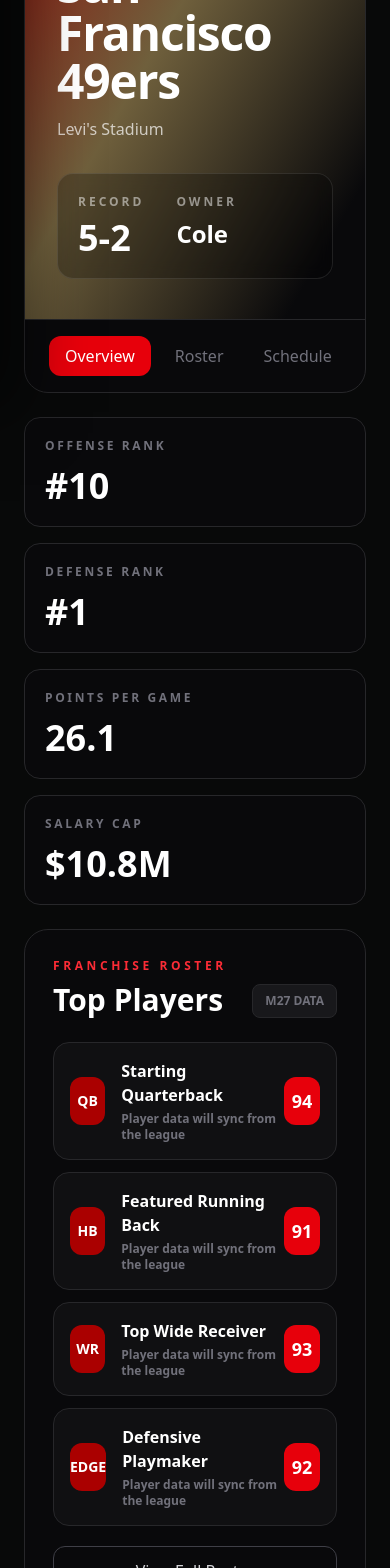
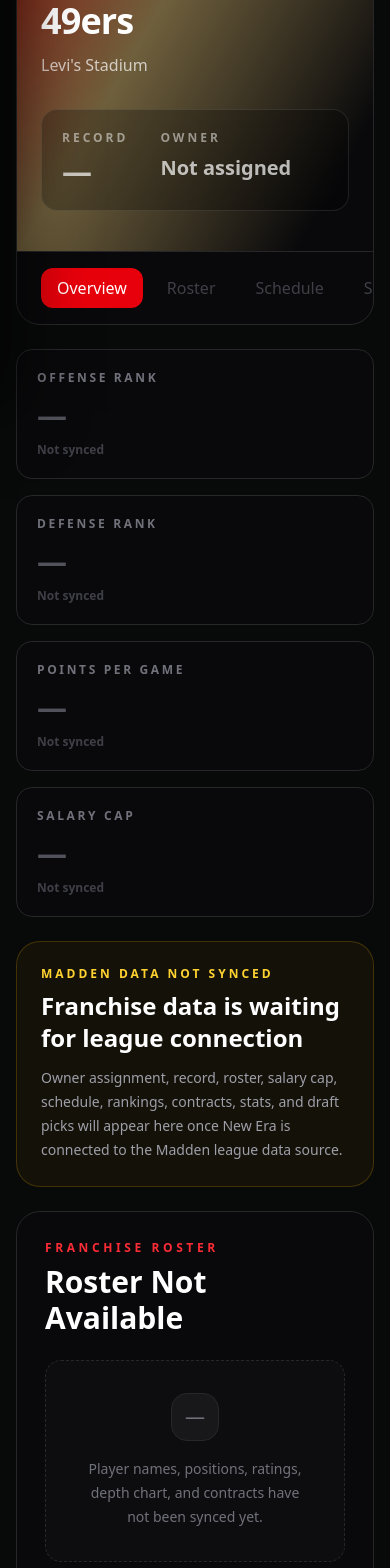
Before and after one commit to ricooooooooooo/new-era-cfm, a Next.js app: page /teams/49ers in a window 390 px wide. Shown: the part 432-2000 px from the top of the page. Built offline with nearby package versions, Linux system fonts and the light colour scheme.

Commit message:
Replace placeholder league data with live league summary API

```diff
--- a/app/teams/[team]/page.tsx
+++ b/app/teams/[team]/page.tsx
@@ -8,50 +8,6 @@
     team: string;
   }>;
 };
-
-const upcomingGames = [
-  {
-    week: "Week 8",
-    location: "Home",
-    opponent: "Conference Opponent",
-    time: "8:20 PM",
-  },
-  {
-    week: "Week 9",
-    location: "Away",
-    opponent: "Division Opponent",
-    time: "4:25 PM",
-  },
-  {
-    week: "Week 10",
-    location: "Home",
-    opponent: "Interconference Opponent",
-    time: "1:00 PM",
-  },
-];
-
-const rosterPreview = [
-  {
-    position: "QB",
-    label: "Starting Quarterback",
-    overall: 94,
-  },
-  {
-    position: "HB",
-    label: "Featured Running Back",
-    overall: 91,
-  },
-  {
-    position: "WR",
-    label: "Top Wide Receiver",
-    overall: 93,
-  },
-  {
-    position: "EDGE",
-    label: "Defensive Playmaker",
-    overall: 92,
-  },
-];
 
 export function generateStaticParams() {
   return teams.map((team) => ({
@@ -69,7 +25,7 @@
 
   return (
     <AppLayout>
-      <main className="mx-auto max-w-7xl px-6 py-8">
+      <main className="mx-auto max-w-7xl px-4 py-8 sm:px-6">
         <Link
           href="/teams"
           className="inline-flex items-center gap-2 text-sm font-bold text-zinc-500 transition hover:text-white"
@@ -80,7 +36,7 @@
 
         <section className="mt-6 overflow-hidden rounded-3xl border border-zinc-800 bg-zinc-950">
           <div
-            className="px-8 py-10"
+            className="px-6 py-10 sm:px-8"
             style={{
               background: `linear-gradient(120deg, ${team.primaryColor}DD, ${team.secondaryColor}99 45%, #09090b 88%)`,
             }}
@@ -102,7 +58,7 @@
                     {team.division}
                   </p>
 
-                  <h1 className="mt-2 text-5xl font-black tracking-tight">
+                  <h1 className="mt-2 text-4xl font-black tracking-tight sm:text-5xl">
                     {team.city} {team.name}
                   </h1>
 
@@ -115,14 +71,16 @@
                   <p className="text-xs font-black uppercase tracking-[0.25em] text-white/50">
                     Record
                   </p>
-                  <p className="mt-2 text-4xl font-black">{team.record}</p>
+                  <p className="mt-2 text-3xl font-black text-white/70">—</p>
                 </div>
 
                 <div>
                   <p className="text-xs font-black uppercase tracking-[0.25em] text-white/50">
                     Owner
                   </p>
-                  <p className="mt-2 text-2xl font-black">{team.owner}</p>
+                  <p className="mt-2 text-xl font-black text-white/70">
+                    Not assigned
+                  </p>
                 </div>
               </div>
             </div>
@@ -140,10 +98,12 @@
             ].map((item, index) => (
               <button
                 key={item}
+                type="button"
+                disabled={index !== 0}
                 className={`shrink-0 rounded-xl px-4 py-2 text-sm font-bold transition ${
                   index === 0
                     ? "bg-red-600 text-white"
-                    : "text-zinc-500 hover:bg-zinc-900 hover:text-white"
+                    : "cursor-not-allowed text-zinc-700"
                 }`}
               >
                 {item}
@@ -153,171 +113,118 @@
         </section>
 
         <section className="mt-6 grid gap-4 sm:grid-cols-2 xl:grid-cols-4">
-          <div className="rounded-2xl border border-zinc-800 bg-zinc-950 p-5">
-            <p className="text-xs font-black uppercase tracking-[0.22em] text-zinc-500">
-              Offense Rank
-            </p>
-            <p className="mt-3 text-4xl font-black">
-              #{team.offenseRank}
-            </p>
-          </div>
+          <StatCard label="Offense Rank" />
+          <StatCard label="Defense Rank" />
+          <StatCard label="Points Per Game" />
+          <StatCard label="Salary Cap" />
+        </section>
 
-          <div className="rounded-2xl border border-zinc-800 bg-zinc-950 p-5">
-            <p className="text-xs font-black uppercase tracking-[0.22em] text-zinc-500">
-              Defense Rank
-            </p>
-            <p className="mt-3 text-4xl font-black">
-              #{team.defenseRank}
-            </p>
-          </div>
+        <section className="mt-6 rounded-3xl border border-amber-400/20 bg-amber-400/[0.05] p-6">
+          <p className="text-xs font-black uppercase tracking-[0.25em] text-amber-300">
+            Madden Data Not Synced
+          </p>
 
-          <div className="rounded-2xl border border-zinc-800 bg-zinc-950 p-5">
-            <p className="text-xs font-black uppercase tracking-[0.22em] text-zinc-500">
-              Points Per Game
-            </p>
-            <p className="mt-3 text-4xl font-black">
-              {team.pointsPerGame}
-            </p>
-          </div>
+          <h2 className="mt-2 text-2xl font-black text-white">
+            Franchise data is waiting for league connection
+          </h2>
 
-          <div className="rounded-2xl border border-zinc-800 bg-zinc-950 p-5">
-            <p className="text-xs font-black uppercase tracking-[0.22em] text-zinc-500">
-              Salary Cap
-            </p>
-            <p className="mt-3 text-4xl font-black">{team.capSpace}</p>
-          </div>
+          <p className="mt-3 max-w-3xl text-sm leading-6 text-zinc-400">
+            Owner assignment, record, roster, salary cap, schedule, rankings,
+            contracts, stats, and draft picks will appear here once New Era is
+            connected to the Madden league data source.
+          </p>
         </section>
 
         <section className="mt-6 grid gap-6 xl:grid-cols-[1.25fr_1fr]">
-          <div className="rounded-3xl border border-zinc-800 bg-zinc-950 p-7">
-            <div className="flex items-end justify-between gap-4">
-              <div>
-                <p className="text-xs font-black uppercase tracking-[0.3em] text-red-500">
-                  Franchise Roster
-                </p>
+          <EmptyPanel
+            eyebrow="Franchise Roster"
+            title="Roster Not Available"
+            description="Player names, positions, ratings, depth chart, and contracts have not been synced yet."
+          />
 
-                <h2 className="mt-2 text-3xl font-black">Top Players</h2>
-              </div>
-
-              <span className="rounded-lg border border-zinc-800 bg-zinc-900 px-3 py-2 text-xs font-black text-zinc-500">
-                M27 DATA
-              </span>
-            </div>
-
-            <div className="mt-6 space-y-3">
-              {rosterPreview.map((player) => (
-                <div
-                  key={player.position}
-                  className="flex items-center justify-between rounded-2xl border border-zinc-800 bg-zinc-900/50 p-4"
-                >
-                  <div className="flex items-center gap-4">
-                    <div
-                      className="flex h-12 w-12 items-center justify-center rounded-xl text-sm font-black text-white"
-                      style={{
-                        backgroundColor: team.primaryColor,
-                      }}
-                    >
-                      {player.position}
-                    </div>
-
-                    <div>
-                      <p className="font-black">{player.label}</p>
-                      <p className="mt-1 text-xs font-bold text-zinc-500">
-                        Player data will sync from the league
-                      </p>
-                    </div>
-                  </div>
-
-                  <div className="flex h-12 w-12 items-center justify-center rounded-xl bg-red-600 text-lg font-black">
-                    {player.overall}
-                  </div>
-                </div>
-              ))}
-            </div>
-
-            <button className="mt-5 w-full rounded-xl border border-zinc-700 px-4 py-3 text-sm font-black text-zinc-300 transition hover:border-red-600 hover:bg-red-600 hover:text-white">
-              View Full Roster
-            </button>
-          </div>
-
-          <div className="rounded-3xl border border-zinc-800 bg-zinc-950 p-7">
-            <p className="text-xs font-black uppercase tracking-[0.3em] text-red-500">
-              Upcoming
-            </p>
-
-            <h2 className="mt-2 text-3xl font-black">Schedule</h2>
-
-            <div className="mt-6 space-y-3">
-              {upcomingGames.map((game) => (
-                <div
-                  key={game.week}
-                  className="rounded-2xl border border-zinc-800 bg-zinc-900/50 p-4"
-                >
-                  <div className="flex items-start justify-between gap-4">
-                    <div>
-                      <p className="text-xs font-black uppercase tracking-wider text-red-500">
-                        {game.week}
-                      </p>
-
-                      <p className="mt-2 font-black">{game.opponent}</p>
-
-                      <p className="mt-1 text-xs text-zinc-500">
-                        {game.location} · {game.time}
-                      </p>
-                    </div>
-
-                    <div
-                      className="flex h-10 w-10 items-center justify-center rounded-xl text-xs font-black text-white"
-                      style={{
-                        backgroundColor: team.primaryColor,
-                      }}
-                    >
-                      {team.short}
-                    </div>
-                  </div>
-                </div>
-              ))}
-            </div>
-
-            <button className="mt-5 w-full rounded-xl border border-zinc-700 px-4 py-3 text-sm font-black text-zinc-300 transition hover:border-red-600 hover:bg-red-600 hover:text-white">
-              Full Team Schedule
-            </button>
-          </div>
+          <EmptyPanel
+            eyebrow="Upcoming"
+            title="Schedule Not Available"
+            description="Game weeks, opponents, locations, times, and results will appear after the league schedule is synced."
+          />
         </section>
 
         <section className="mt-6 grid gap-6 lg:grid-cols-3">
-          <div className="rounded-3xl border border-zinc-800 bg-zinc-950 p-6">
-            <p className="text-xs font-black uppercase tracking-[0.25em] text-zinc-500">
-              Conference
-            </p>
-            <p className="mt-3 text-2xl font-black">
-              {team.conference}
-            </p>
-          </div>
-
-          <div className="rounded-3xl border border-zinc-800 bg-zinc-950 p-6">
-            <p className="text-xs font-black uppercase tracking-[0.25em] text-zinc-500">
-              Division
-            </p>
-            <p className="mt-3 text-2xl font-black">{team.division}</p>
-          </div>
-
-          <div className="rounded-3xl border border-zinc-800 bg-zinc-950 p-6">
-            <p className="text-xs font-black uppercase tracking-[0.25em] text-zinc-500">
-              Franchise Status
-            </p>
-            <p
-              className={`mt-3 text-2xl font-black ${
-                team.owner === "Open"
-                  ? "text-red-500"
-                  : "text-emerald-400"
-              }`}
-            >
-              {team.owner === "Open" ? "Available" : "Claimed"}
-            </p>
-          </div>
+          <InfoCard label="Conference" value={team.conference} />
+          <InfoCard label="Division" value={team.division} />
+          <InfoCard label="Franchise Status" value="Not assigned" muted />
         </section>
       </main>
     </AppLayout>
   );
 }
+
+type StatCardProps = {
+  label: string;
+};
+
+function StatCard({ label }: StatCardProps) {
+  return (
+    <div className="rounded-2xl border border-zinc-800 bg-zinc-950 p-5">
+      <p className="text-xs font-black uppercase tracking-[0.22em] text-zinc-500">
+        {label}
+      </p>
+
+      <p className="mt-3 text-3xl font-black text-zinc-600">—</p>
+
+      <p className="mt-2 text-xs font-bold text-zinc-700">Not synced</p>
+    </div>
+  );
+}
+
+type EmptyPanelProps = {
+  eyebrow: string;
+  title: string;
+  description: string;
+};
+
+function EmptyPanel({ eyebrow, title, description }: EmptyPanelProps) {
+  return (
+    <div className="rounded-3xl border border-zinc-800 bg-zinc-950 p-7">
+      <p className="text-xs font-black uppercase tracking-[0.3em] text-red-500">
+        {eyebrow}
+      </p>
+
+      <h2 className="mt-2 text-3xl font-black">{title}</h2>
+
+      <div className="mt-6 rounded-2xl border border-dashed border-zinc-800 bg-zinc-900/30 p-8 text-center">
+        <div className="mx-auto flex h-12 w-12 items-center justify-center rounded-2xl border border-zinc-800 bg-zinc-900 text-xl text-zinc-500">
+          —
+        </div>
+
+        <p className="mx-auto mt-4 max-w-md text-sm leading-6 text-zinc-500">
+          {description}
+        </p>
+      </div>
+    </div>
+  );
+}
+
+type InfoCardProps = {
+  label: string;
+  value: string;
+  muted?: boolean;
+};
+
+function InfoCard({ label, value, muted = false }: InfoCardProps) {
+  return (
+    <div className="rounded-3xl border border-zinc-800 bg-zinc-950 p-6">
+      <p className="text-xs font-black uppercase tracking-[0.25em] text-zinc-500">
+        {label}
+      </p>
+
+      <p
+        className={`mt-3 text-2xl font-black ${
+          muted ? "text-zinc-500" : "text-white"
+        }`}
+      >
+        {value}
+      </p>
+    </div>
+  );
+}
--- a/app/teams/page.tsx
+++ b/app/teams/page.tsx
@@ -1,75 +1,193 @@
+"use client";
+
 import Link from "next/link";
+import { useEffect, useState } from "react";
 import AppLayout from "../components/layout/AppLayout";
 import { teams } from "../data/teams";
 
+type LeagueSummary = {
+  success: boolean;
+  league: {
+    id: string | null;
+    name: string;
+    currentWeek: number | null;
+    season: number | null;
+  };
+  counts: {
+    members: number;
+    totalTeams: number;
+    claimedTeams: number;
+    openTeams: number;
+    gamesPlayed: number;
+  };
+  syncStatus: string;
+};
+
 export default function TeamsPage() {
-  const claimedTeams = teams.filter((team) => team.owner !== "Open").length;
-  const openTeams = teams.filter((team) => team.owner === "Open").length;
+  const [summary, setSummary] = useState<LeagueSummary | null>(null);
+  const [loading, setLoading] = useState(true);
+  const [loadError, setLoadError] = useState(false);
+  const [showOpenOnly, setShowOpenOnly] = useState(false);
+
+  useEffect(() => {
+    let active = true;
+
+    async function loadLeagueSummary() {
+      try {
+        const response = await fetch("/api/league/summary", {
+          cache: "no-store",
+        });
+
+        if (!response.ok) {
+          throw new Error("Unable to load league summary.");
+        }
+
+        const data = (await response.json()) as LeagueSummary;
+
+        if (active) {
+          setSummary(data);
+          setLoadError(false);
+        }
+      } catch (error) {
+        console.error("Failed to load league summary:", error);
+
+        if (active) {
+          setLoadError(true);
+        }
+      } finally {
+        if (active) {
+          setLoading(false);
+        }
+      }
+    }
+
+    loadLeagueSummary();
+
+    return () => {
+      active = false;
+    };
+  }, []);
+
+  const totalTeams = summary?.counts.totalTeams ?? teams.length;
+  const claimedTeams = summary?.counts.claimedTeams ?? 0;
+  const openTeams = summary?.counts.openTeams ?? totalTeams;
+  const currentWeek = summary?.league.currentWeek;
+
+  /*
+   * Individual team-owner assignments are not connected yet.
+   * Until that API exists, every franchise card displays an honest
+   * "Not Assigned" state instead of using fake data from teams.ts.
+   */
+  const visibleTeams = teams;
 
   return (
     <AppLayout>
-      <main className="mx-auto max-w-7xl px-6 py-8">
+      <main className="mx-auto max-w-7xl px-4 py-8 sm:px-6">
         <section className="mb-8 flex flex-col justify-between gap-5 lg:flex-row lg:items-end">
           <div>
             <p className="text-sm font-black uppercase tracking-[0.35em] text-red-500">
               New Era CFM
             </p>
 
-            <h1 className="mt-3 text-5xl font-black tracking-tight">
+            <h1 className="mt-3 text-4xl font-black tracking-tight sm:text-5xl">
               League Teams
             </h1>
 
             <p className="mt-3 max-w-2xl text-zinc-400">
-              View every franchise, owner, record, conference, division, and
-              team headquarters.
+              View all 32 franchises. Team owners, records, schedules, and
+              standings will populate as league data is connected.
             </p>
           </div>
 
           <div className="flex gap-3">
-            <button className="rounded-xl bg-red-600 px-5 py-3 text-sm font-black transition hover:bg-red-500">
+            <button
+              type="button"
+              onClick={() => setShowOpenOnly(false)}
+              className={`rounded-xl px-5 py-3 text-sm font-black transition ${
+                !showOpenOnly
+                  ? "bg-red-600 text-white hover:bg-red-500"
+                  : "border border-zinc-700 bg-zinc-950 text-zinc-400 hover:text-white"
+              }`}
+            >
               All Teams
             </button>
 
-            <button className="rounded-xl border border-zinc-700 bg-zinc-950 px-5 py-3 text-sm font-bold text-zinc-400 transition hover:text-white">
+            <button
+              type="button"
+              onClick={() => setShowOpenOnly(true)}
+              className={`rounded-xl px-5 py-3 text-sm font-black transition ${
+                showOpenOnly
+                  ? "bg-red-600 text-white hover:bg-red-500"
+                  : "border border-zinc-700 bg-zinc-950 text-zinc-400 hover:text-white"
+              }`}
+            >
               Open Teams
             </button>
           </div>
         </section>
 
+        {loadError && (
+          <section className="mb-6 rounded-2xl border border-red-500/20 bg-red-500/5 p-4">
+            <p className="text-sm font-bold text-red-300">
+              League totals could not be loaded. The franchise list is still
+              available below.
+            </p>
+          </section>
+        )}
+
         <section className="mb-6 grid gap-4 sm:grid-cols-2 xl:grid-cols-4">
-          <div className="rounded-2xl border border-zinc-800 bg-zinc-950 p-5">
-            <p className="text-xs font-black uppercase tracking-[0.25em] text-zinc-500">
-              Total Teams
-            </p>
-            <p className="mt-2 text-4xl font-black">{teams.length}</p>
-          </div>
+          <SummaryCard
+            label="Total Teams"
+            value={loading ? "—" : String(totalTeams)}
+          />
 
-          <div className="rounded-2xl border border-zinc-800 bg-zinc-950 p-5">
-            <p className="text-xs font-black uppercase tracking-[0.25em] text-zinc-500">
-              Claimed
-            </p>
-            <p className="mt-2 text-4xl font-black">{claimedTeams}</p>
-          </div>
+          <SummaryCard
+            label="Claimed"
+            value={loading ? "—" : String(claimedTeams)}
+          />
 
-          <div className="rounded-2xl border border-zinc-800 bg-zinc-950 p-5">
-            <p className="text-xs font-black uppercase tracking-[0.25em] text-zinc-500">
-              Open Teams
-            </p>
-            <p className="mt-2 text-4xl font-black text-red-500">
-              {openTeams}
-            </p>
-          </div>
+          <SummaryCard
+            label="Open Teams"
+            value={loading ? "—" : String(openTeams)}
+            valueClassName="text-red-500"
+          />
 
-          <div className="rounded-2xl border border-zinc-800 bg-zinc-950 p-5">
-            <p className="text-xs font-black uppercase tracking-[0.25em] text-zinc-500">
-              Current Week
-            </p>
-            <p className="mt-2 text-4xl font-black">8</p>
+          <SummaryCard
+            label="Current Week"
+            value={
+              loading
+                ? "—"
+                : currentWeek !== null && currentWeek !== undefined
+                  ? `Week ${currentWeek}`
+                  : "Not synced"
+            }
+            smallValue={currentWeek === null || currentWeek === undefined}
+          />
+        </section>
+
+        <section className="mb-6 rounded-2xl border border-white/10 bg-white/[0.025] px-5 py-4">
+          <div className="flex flex-col justify-between gap-2 sm:flex-row sm:items-center">
+            <div>
+              <p className="text-sm font-black text-white">
+                Team assignments are awaiting league setup
+              </p>
+
+              <p className="mt-1 text-sm text-zinc-500">
+                Connected Discord members:{" "}
+                <span className="font-bold text-zinc-300">
+                  {loading ? "—" : (summary?.counts.members ?? 0)}
+                </span>
+              </p>
+            </div>
+
+            <span className="w-fit rounded-lg border border-amber-400/20 bg-amber-400/10 px-3 py-2 text-xs font-black uppercase tracking-[0.15em] text-amber-300">
+              Madden data not synced
+            </span>
           </div>
         </section>
 
         <section className="grid gap-5 md:grid-cols-2 xl:grid-cols-3">
-          {teams.map((team) => (
+          {visibleTeams.map((team) => (
             <article
               key={team.slug}
               className="group overflow-hidden rounded-3xl border border-zinc-800 bg-zinc-950 transition duration-300 hover:-translate-y-1 hover:border-zinc-700"
@@ -91,14 +209,8 @@
                     {team.short}
                   </div>
 
-                  <span
-                    className={`rounded-lg px-3 py-2 text-xs font-black ${
-                      team.owner === "Open"
-                        ? "bg-red-950/90 text-red-400"
-                        : "bg-emerald-950/90 text-emerald-400"
-                    }`}
-                  >
-                    {team.owner === "Open" ? "OPEN TEAM" : "CLAIMED"}
+                  <span className="rounded-lg bg-zinc-900/90 px-3 py-2 text-xs font-black text-zinc-400">
+                    NOT ASSIGNED
                   </span>
                 </div>
 
@@ -115,21 +227,24 @@
                     <p className="text-xs font-black uppercase tracking-[0.2em] text-zinc-600">
                       Record
                     </p>
-                    <p className="mt-2 text-2xl font-black">{team.record}</p>
+
+                    <p className="mt-2 text-2xl font-black text-zinc-400">—</p>
                   </div>
 
                   <div>
                     <p className="text-xs font-black uppercase tracking-[0.2em] text-zinc-600">
                       Owner
                     </p>
-                    <p className="mt-2 truncate text-lg font-black">
-                      {team.owner}
+
+                    <p className="mt-2 truncate text-lg font-black text-zinc-400">
+                      Not assigned
                     </p>
                   </div>
                 </div>
 
                 <div className="mt-5 rounded-2xl border border-zinc-800 bg-zinc-900/50 p-4">
                   <p className="text-sm font-bold">{team.division}</p>
+
                   <p className="mt-1 text-xs text-zinc-500">
                     {team.conference} Conference
                   </p>
@@ -149,3 +264,33 @@
     </AppLayout>
   );
 }
+
+type SummaryCardProps = {
+  label: string;
+  value: string;
+  valueClassName?: string;
+  smallValue?: boolean;
+};
+
+function SummaryCard({
+  label,
+  value,
+  valueClassName = "",
+  smallValue = false,
+}: SummaryCardProps) {
+  return (
+    <div className="rounded-2xl border border-zinc-800 bg-zinc-950 p-5">
+      <p className="text-xs font-black uppercase tracking-[0.25em] text-zinc-500">
+        {label}
+      </p>
+
+      <p
+        className={`mt-2 font-black ${
+          smallValue ? "text-2xl" : "text-4xl"
+        } ${valueClassName}`}
+      >
+        {value}
+      </p>
+    </div>
+  );
+}
```
Also changed, not shown: app/api/league/summary/route.ts (added, +107 -0 lines).
